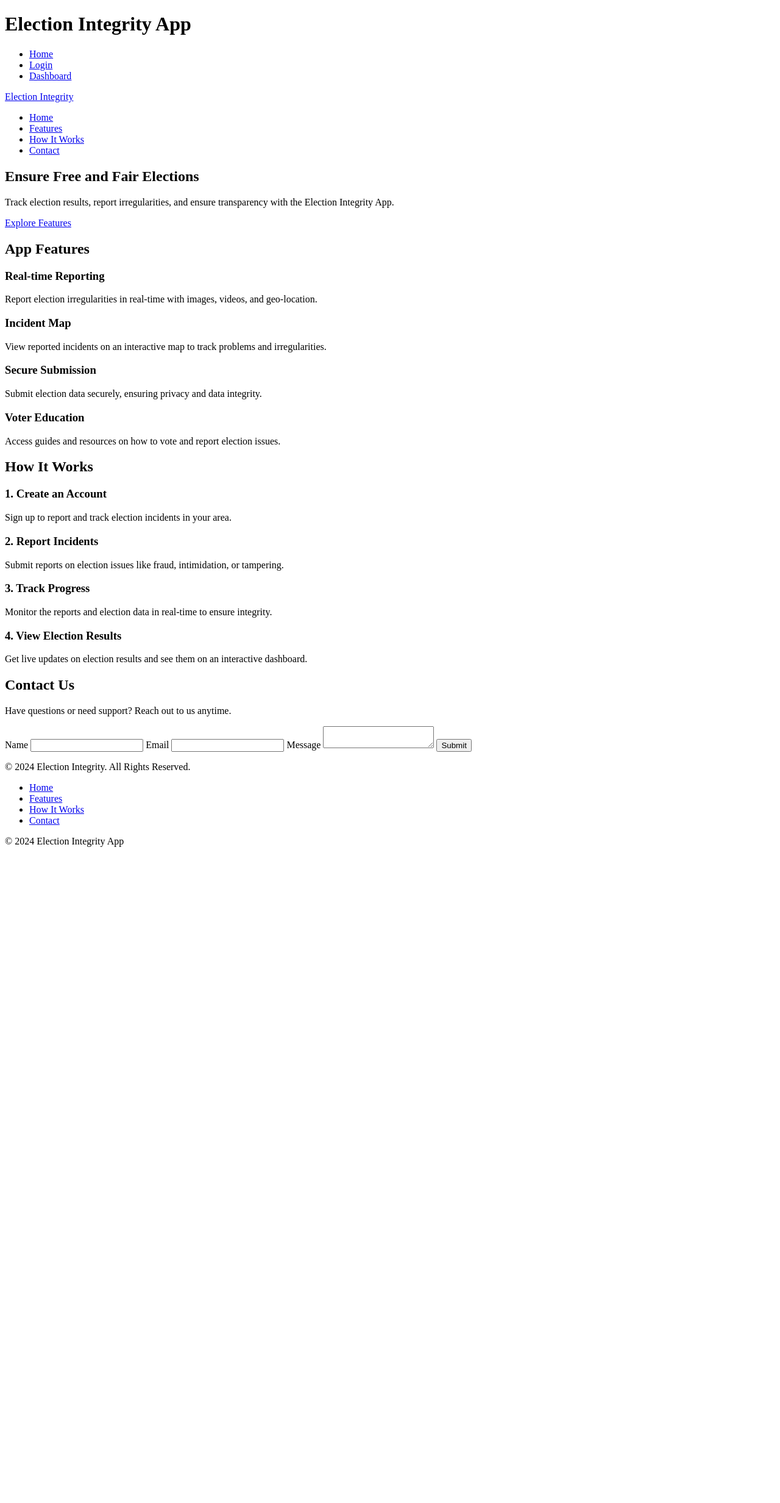
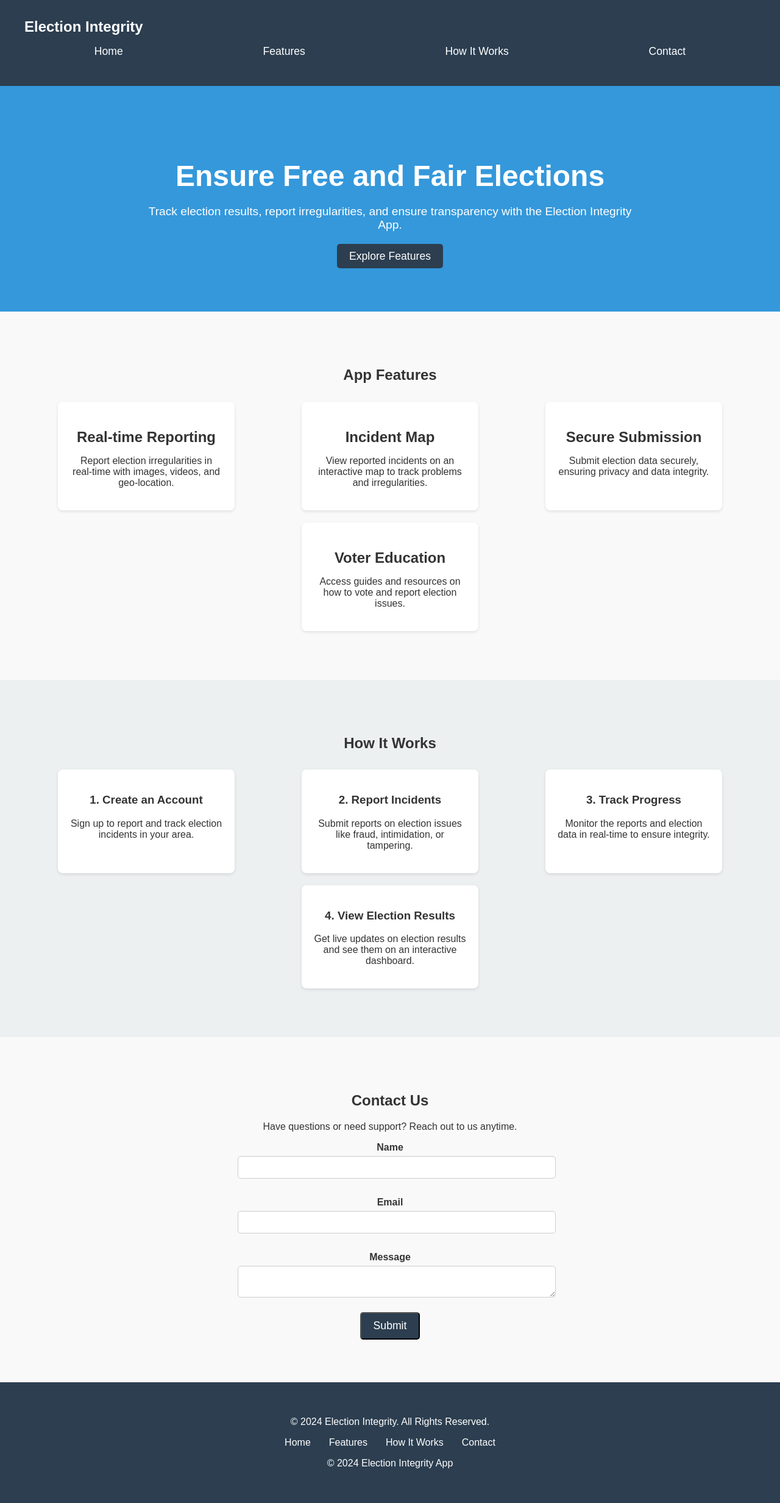
Before and after one commit to amuybar/Election-Integrity-Project, a Django app: page / in a window 1280 px wide. Shown: the whole page at 61% size. Before the commit the page ends 1389 px from the top, so only its background shows below. Run offline with Django 5.2, Linux system fonts and the light colour scheme.

Commit message:
Updated the home and base template to include stylings the created styles for the pages

```diff
--- /dev/null
+++ b/mysite/static/css/home.css
@@ -0,0 +1,119 @@
+.container {
+    max-width: 1200px;
+    margin: 0 auto;
+    padding: 20px;
+  }
+
+
+
+  /* Landing Page */
+  .landing-page {
+    background-color: #3498db;
+    color: white;
+    text-align: center;
+    padding: 80px 0;
+  }
+
+  .landing-content {
+    max-width: 800px;
+    margin: 0 auto;
+  }
+
+  .landing-page h1 {
+    font-size: 3em;
+    margin-bottom: 20px;
+  }
+
+  .landing-page p {
+    font-size: 1.2em;
+    margin-bottom: 30px;
+  }
+
+  .btn {
+    background-color: #2c3e50;
+    color: white;
+    padding: 10px 20px;
+    text-decoration: none;
+    font-size: 1.1em;
+    border-radius: 5px;
+  }
+
+  .btn:hover {
+    background-color: #2980b9;
+  }
+
+  /* Features Section */
+  .features-section {
+    background-color: #f9f9f9;
+    padding: 50px 0;
+    text-align: center;
+  }
+
+  .features-grid {
+    display: flex;
+    justify-content: space-around;
+    flex-wrap: wrap;
+  }
+
+  .feature {
+    background-color: white;
+    border-radius: 8px;
+    padding: 20px;
+    margin: 10px;
+    max-width: 250px;
+    box-shadow: 0 2px 5px rgba(0,0,0,0.1);
+  }
+
+  .feature h3 {
+    font-size: 1.5em;
+    margin-bottom: 10px;
+  }
+
+  /* How It Works Section */
+  .how-it-works {
+    background-color: #ecf0f1;
+    padding: 50px 0;
+    text-align: center;
+  }
+
+  .steps-grid {
+    display: flex;
+    justify-content: space-around;
+    flex-wrap: wrap;
+  }
+
+  .step {
+    background-color: white;
+    border-radius: 8px;
+    padding: 20px;
+    margin: 10px;
+    max-width: 250px;
+    box-shadow: 0 2px 5px rgba(0,0,0,0.1);
+  }
+
+  /* Contact Section */
+  .contact-section {
+    background-color: #f9f9f9;
+    padding: 50px 0;
+    text-align: center;
+  }
+
+  .contact-section form {
+    max-width: 500px;
+    margin: 0 auto;
+  }
+
+  .contact-section label {
+    display: block;
+    font-weight: bold;
+    margin: 10px 0 5px;
+  }
+
+  .contact-section input,
+  .contact-section textarea {
+    width: 100%;
+    padding: 10px;
+    margin-bottom: 20px;
+    border-radius: 5px;
+    border: 1px solid #ccc;
+  }
--- a/mysite/static/css/style.css
+++ b/mysite/static/css/style.css
@@ -0,0 +1,99 @@
+/* General Styles */
+body {
+    font-family: Arial, sans-serif;
+    margin: 0;
+    padding: 0;
+    background-color: #f9f9f9;
+    color: #333;
+}
+
+.container {
+    max-width: 1200px;
+    margin: 0 auto;
+    padding: 20px;
+}
+
+/* Navbar Styles */
+nav {
+    background-color: #2c3e50;
+    padding: 10px 0;
+}
+
+nav .logo {
+    font-size: 1.5em;
+    color: white;
+    text-decoration: none;
+    font-weight: bold;
+}
+
+nav ul {
+    list-style: none;
+    padding: 0;
+}
+
+nav ul.nav-links {
+    display: flex;
+    justify-content: space-around;
+}
+
+nav ul.nav-links li {
+    display: inline;
+}
+
+nav ul.nav-links li a {
+    color: white;
+    text-decoration: none;
+    font-size: 1.1em;
+}
+
+nav ul.nav-links li a:hover {
+    color: #3498db;
+}
+
+/* Footer Styles */
+.footer {
+    background-color: #2c3e50;
+    color: white;
+    text-align: center;
+    padding: 20px 0;
+}
+
+.footer-links {
+    list-style: none;
+    padding: 0;
+    display: flex;
+    justify-content: center;
+}
+
+.footer-links li {
+    margin: 0 15px;
+}
+
+.footer-links li a {
+    color: white;
+    text-decoration: none;
+}
+
+.footer-links li a:hover {
+    color: #3498db;
+}
+
+/* Responsive Styles */
+@media (max-width: 768px) {
+    nav ul.nav-links {
+        flex-direction: column;
+        align-items: center;
+    }
+
+    nav ul.nav-links li {
+        margin: 5px 0;
+    }
+
+    .footer-links {
+        flex-direction: column;
+    }
+
+    .footer-links li {
+        margin: 5px 0;
+    }
+}
--- a/mysite/templates/base/base.html
+++ b/mysite/templates/base/base.html
@@ -1,17 +1,25 @@
 <!DOCTYPE html>
-<html>
+<html lang="en">
 <head>
+    <meta charset="UTF-8">
+    <meta name="viewport" content="width=device-width, initial-scale=1.0">
     <title>{% block title %}Election Integrity App{% endblock %}</title>
+    {% load static %}
+    <link rel="stylesheet" type="text/css" href="{% static 'css/style.css' %}">
 </head>
 <body>
     <header>
-        <h1>Election Integrity App</h1>
+        <!-- Navbar Section -->
         <nav>
-            <ul>
-                <li><a href="{% url 'home:home' %}">Home</a></li>
-                <li><a href="{% url 'users:login' %}">Login</a></li>
-                <li><a href="{% url 'reporting:dashboard' %}">Dashboard</a></li>
-            </ul>
+            <div class="container">
+                <a href="#" class="logo">Election Integrity</a>
+                <ul class="nav-links">
+                    <li><a href="#home">Home</a></li>
+                    <li><a href="#features">Features</a></li>
+                    <li><a href="#how-it-works">How It Works</a></li>
+                    <li><a href="#contact">Contact</a></li>
+                </ul>
+            </div>
         </nav>
     </header>
 
@@ -20,8 +28,18 @@
         {% endblock %}
     </main>
 
-    <footer>
-        <p>&copy; 2024 Election Integrity App</p>
+    <!-- Footer Section -->
+    <footer class="footer">
+        <div class="container">
+            <p>&copy; 2024 Election Integrity. All Rights Reserved.</p>
+            <ul class="footer-links">
+                <li><a href="#home">Home</a></li>
+                <li><a href="#features">Features</a></li>
+                <li><a href="#how-it-works">How It Works</a></li>
+                <li><a href="#contact">Contact</a></li>
+            </ul>
+            <p>&copy; 2024 Election Integrity App</p>
+        </div>
     </footer>
 </body>
 </html>
--- a/mysite/templates/home/home.html
+++ b/mysite/templates/home/home.html
@@ -3,18 +3,9 @@
 {% block title %}Home{% endblock %}
 
 {% block content %}
-<!-- Navbar Section -->
-<nav>
-  <div class="container">
-    <a href="#" class="logo">Election Integrity</a>
-    <ul class="nav-links">
-      <li><a href="#home">Home</a></li>
-      <li><a href="#features">Features</a></li>
-      <li><a href="#how-it-works">How It Works</a></li>
-      <li><a href="#contact">Contact</a></li>
-    </ul>
-  </div>
-</nav>
+{% load static %}
+<link rel="stylesheet" type="text/css" href="{% static 'css/home.css' %}">
+
 
 <!-- Landing Page Section -->
 <section id="home" class="landing-page">
@@ -95,17 +86,6 @@
   </div>
 </section>
 
-<!-- Footer Section -->
-<footer class="footer">
-  <div class="container">
-    <p>&copy; 2024 Election Integrity. All Rights Reserved.</p>
-    <ul class="footer-links">
-      <li><a href="#home">Home</a></li>
-      <li><a href="#features">Features</a></li>
-      <li><a href="#how-it-works">How It Works</a></li>
-      <li><a href="#contact">Contact</a></li>
-    </ul>
-  </div>
-</footer>
+
 
 {% endblock %}
```
Also changed, not shown: README.md.
